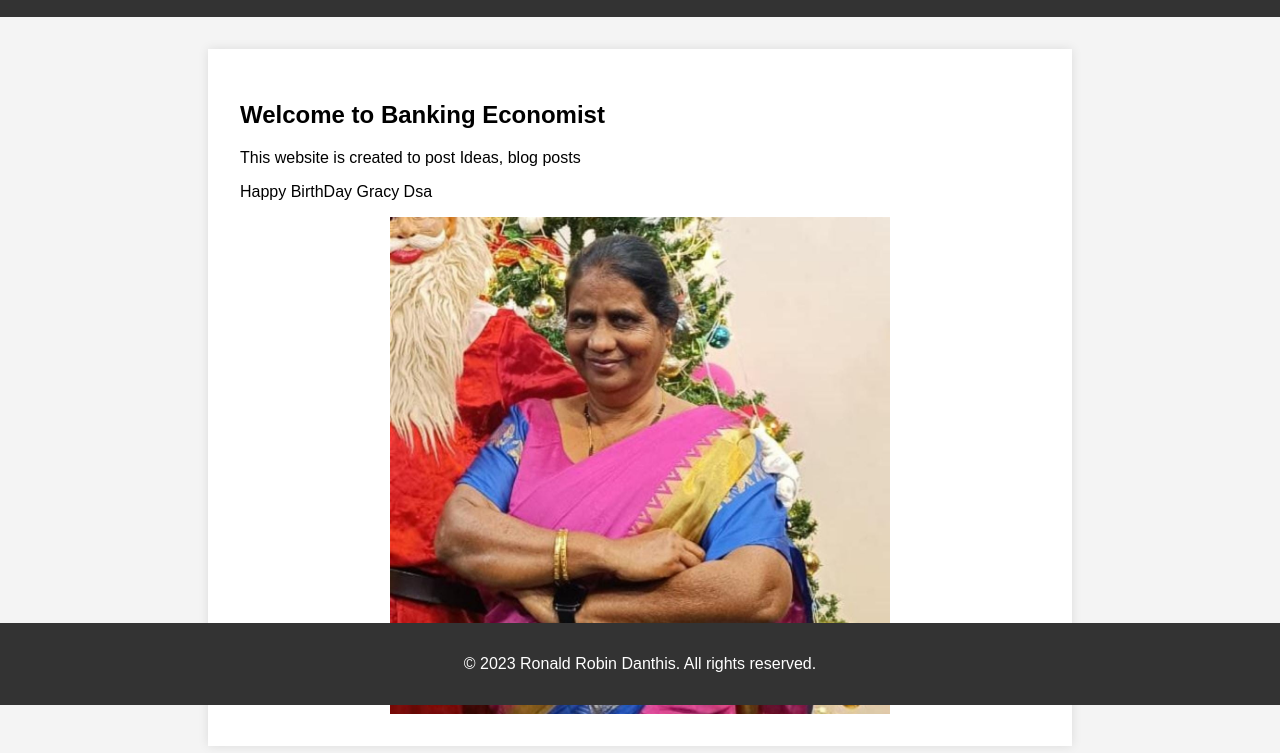
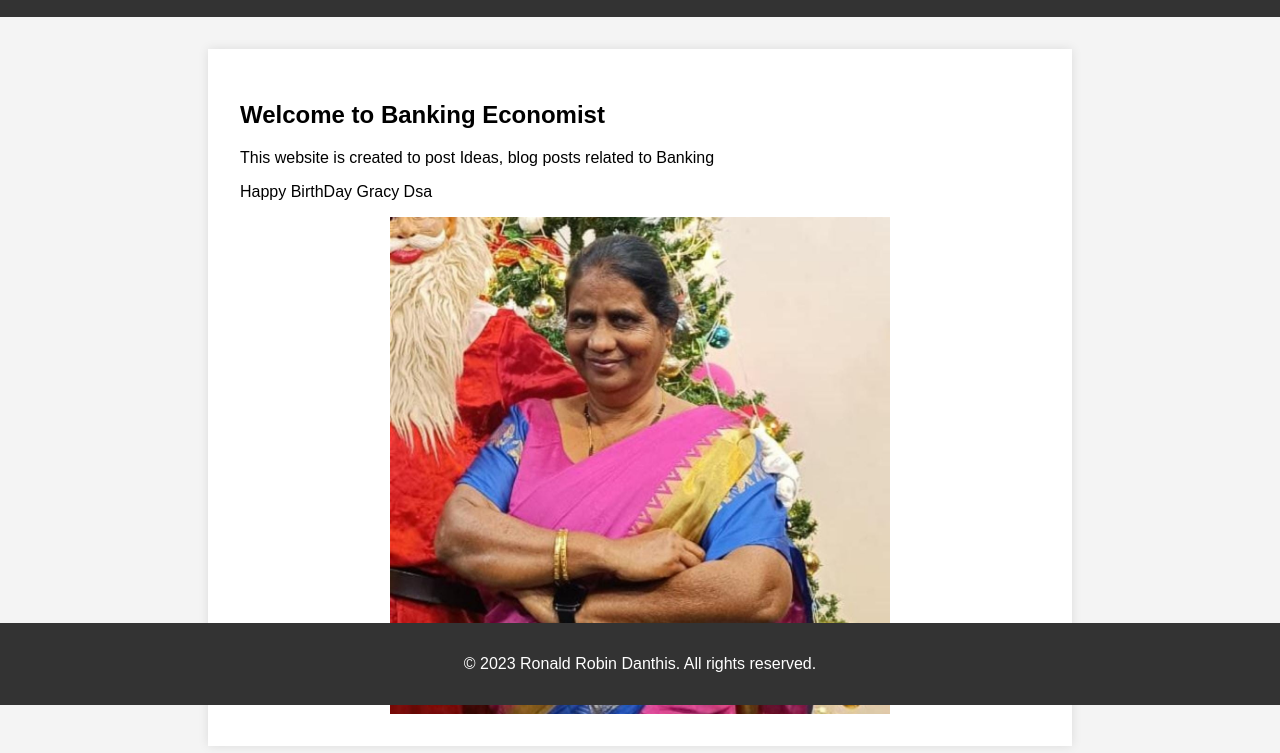
Before and after one commit to DilipDsa/BankingEconominst, a plain HTML site: page index.html in a window 1280 px wide. Shown: the part 95-848 px from the top of the page. Drawn offline with Linux system fonts and the light colour scheme.

Commit message:
Update index.html

```diff
--- a/index.html
+++ b/index.html
@@ -53,7 +53,7 @@
 
 <section>
     <h2>Welcome to Banking Economist</h2>
-    <p>This website is created to post Ideas, blog posts</p>
+    <p>This website is created to post Ideas, blog posts related to Banking</p>
     <p>Happy BirthDay Gracy Dsa</p>
     <img src="Dummy.jpeg" alt="Description of your image">
 
```
